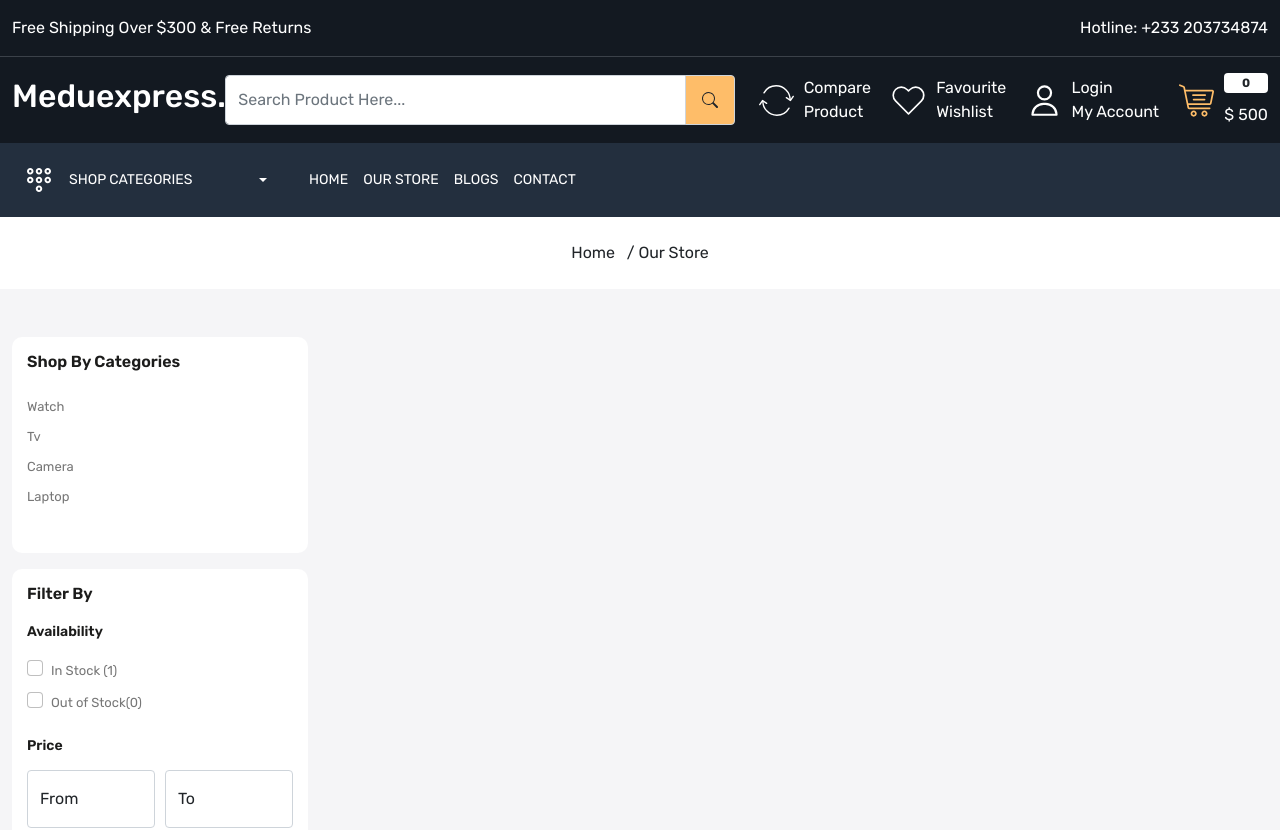
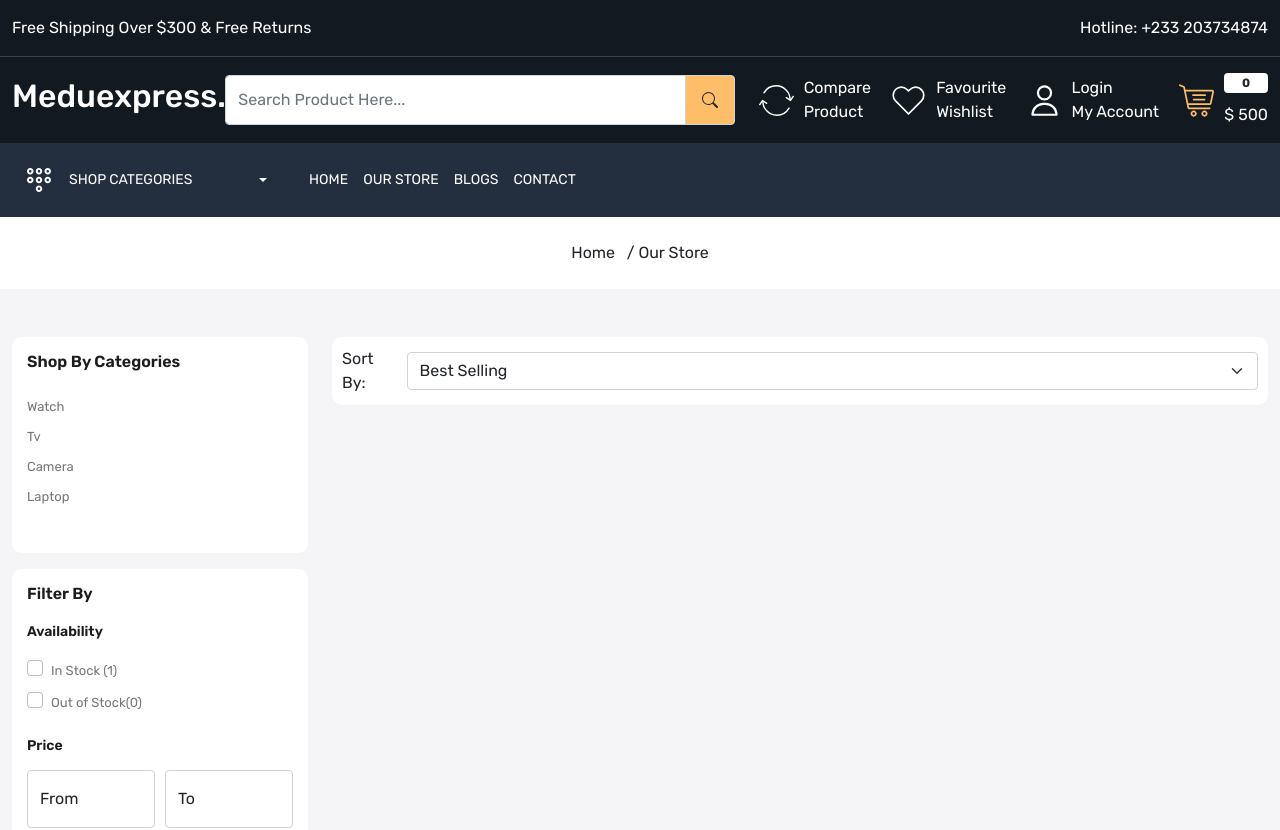
Before and after one commit to enjoyxoxo/meduexpress, a React (Create React App) app: page /store in a window 1280 px wide. Shown: the top 830 px of the page. Built offline with nearby package versions, Linux system fonts and the light colour scheme.

Commit message:
Working on Filter Sorted Grid from Col-9 parent class

```diff
--- a/src/App.css
+++ b/src/App.css
@@ -456,3 +456,10 @@
 .random-products:first-child {
   border-bottom: 1px solid var(--color-ededed);
 }
+
+.filter-sort-grid {
+  padding: 10px;
+  background-color: white;
+  border-radius: 10px;
+
+}
--- a/src/pages/OurStore.js
+++ b/src/pages/OurStore.js
@@ -163,7 +163,23 @@
               </div>
             </div>
           </div>
-          <div className="col-9"></div>
+          <div className="col-9">
+            <div className="filter-sort-grid">
+              <div className="d-flex align-items-center gap-10">
+                <p className="mb-0">Sort By:</p>
+                <select name="" id="" className="form-control form-select">
+                  <option value="manual">Featured</option>
+                  <option value="best-selling" selected="selected">Best Selling</option>
+                  <option value="title-ascending">Alphabetically, A-Z</option>
+                  <option value="title-descending">Alphabetically, A-Z</option>
+                  <option value="price-ascending">Price, low to high</option>
+                  <option value="price-descending">Price, high to low</option>
+                  <option value="created-ascending">Date, old to new</option>
+                  <option value="created-descending">Date, new to old</option>
+                </select>
+              </div>
+            </div>
+          </div>
         </div>
       </div>
     </div>
```
